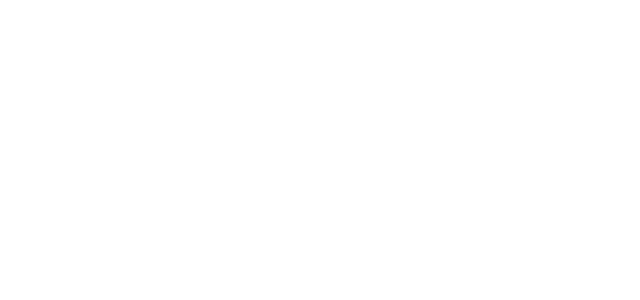
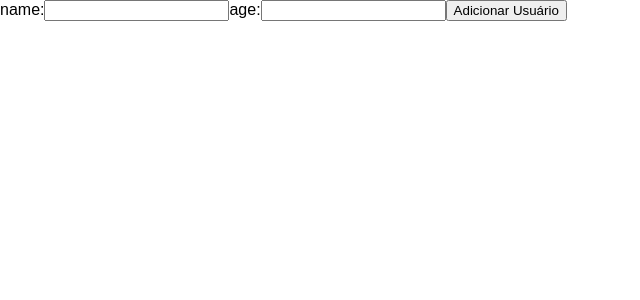
Before and after one commit to Ramilsons/Desafio-Cadastra-Nome, a React (Create React App) app: page / in a window 1280 px wide. Shown: the top 300 px of the page, without its empty margins (0-640 px from the left). Built offline with nearby package versions, Linux system fonts and the light colour scheme.

Commit message:
Add Form for new users

```diff
--- a/src/App.js
+++ b/src/App.js
@@ -1,12 +1,13 @@
 import React from 'react';
 
+import NewName from './Components/NewUser/NewUser';
 
 function App() {
-  return (
-    <div>
-
-    </div>
-  );
+	return (
+		<div>
+			<NewName />
+		</div>
+	);
 }
 
 export default App;
--- /dev/null
+++ b/src/Components/NewUser/Button.js
@@ -0,0 +1,7 @@
+function Button(){
+    return(
+        <button type="submit">Adicionar Usuário</button>
+    )
+}
+
+export default Button;
--- /dev/null
+++ b/src/Components/NewUser/Form.js
@@ -0,0 +1,14 @@
+import InputForm from './InputForm';
+import Button from './Button';
+
+function Form(){
+    return(
+    <form type="submit">
+        <InputForm typeInput="text" labelInput="name" />
+        <InputForm typeInput="number" labelInput="age" min="0" />
+        <Button />
+    </form>
+    )
+}
+
+export default Form;
--- /dev/null
+++ b/src/Components/NewUser/InputForm.js
@@ -0,0 +1,10 @@
+function InputForm(props){
+    return(
+        <>
+            <label htmlFor={props.labelInput}>{props.labelInput+':'}</label>
+            <input type={props.typeInput} name={props.labelInput} id={props.labelInput} />
+        </>
+    )
+}
+
+export default InputForm;
--- /dev/null
+++ b/src/Components/NewUser/NewUser.js
@@ -0,0 +1,11 @@
+import Form from './Form';
+
+function NewUser(props){
+    return(
+        <section>
+            <Form />
+        </section>
+    )
+}
+
+export default NewUser;
```
